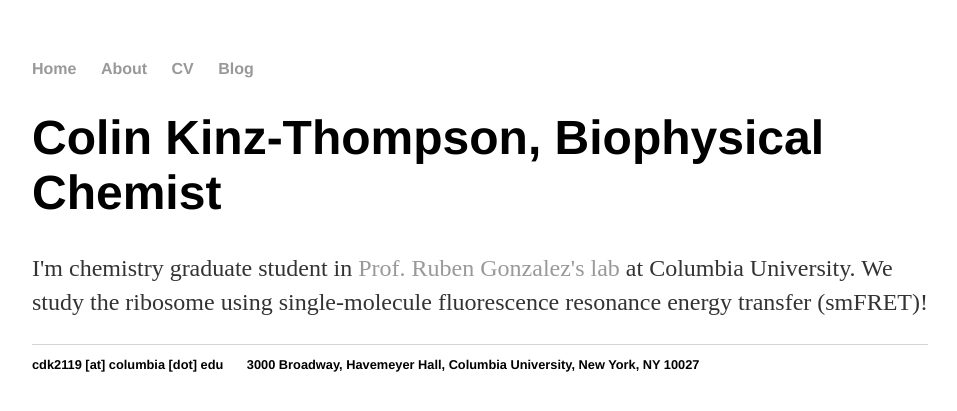
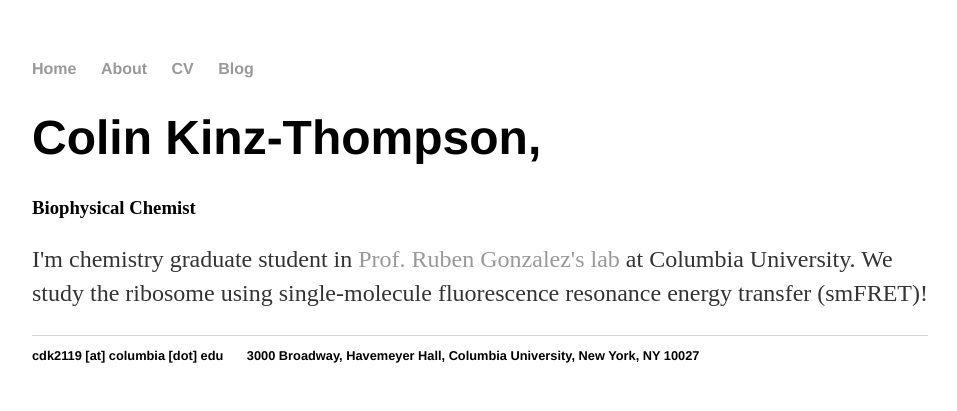
Before and after one commit to ckinzthompson/ckinzthompson.github.io, a Jekyll site: the page built from index.html, in a window 1280 px wide. Shown: the top 411 px of the page, without its empty margins (160-1117 px from the left). Built offline with Jekyll 4.4.1, drawn with Linux system fonts in a browser that asks for light colours.

```diff
--- a/index.html
+++ b/index.html
@@ -3,7 +3,8 @@ layout: default
 title: Colin Kinz-Thompson, Biophysical Chemist
 ---
 <div class="blurb">
-<h1>Colin Kinz-Thompson, Biophysical Chemist</h1>
+<h1>Colin Kinz-Thompson,</h1>
+<h3>Biophysical Chemist</h3>
 <p>I'm chemistry graduate student in <a href=http://www.columbia.edu/cu/chemistry/groups/gonzalez/index.html> Prof. Ruben Gonzalez's lab</a> at Columbia University.
 We study the ribosome using single-molecule fluorescence resonance energy transfer (smFRET)! </p>
 </div><!-- /.blurb -->
```
